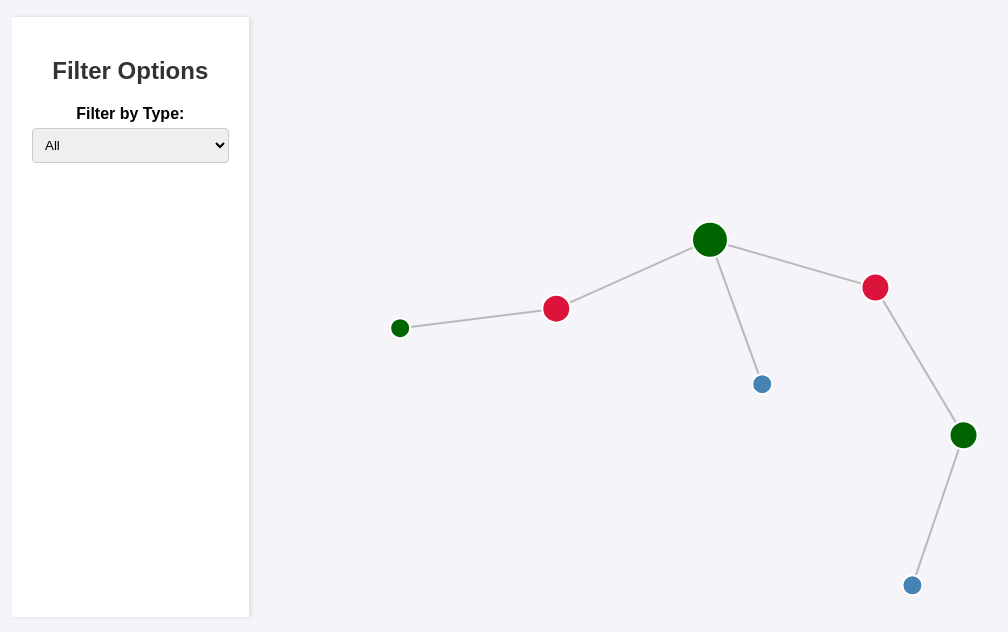
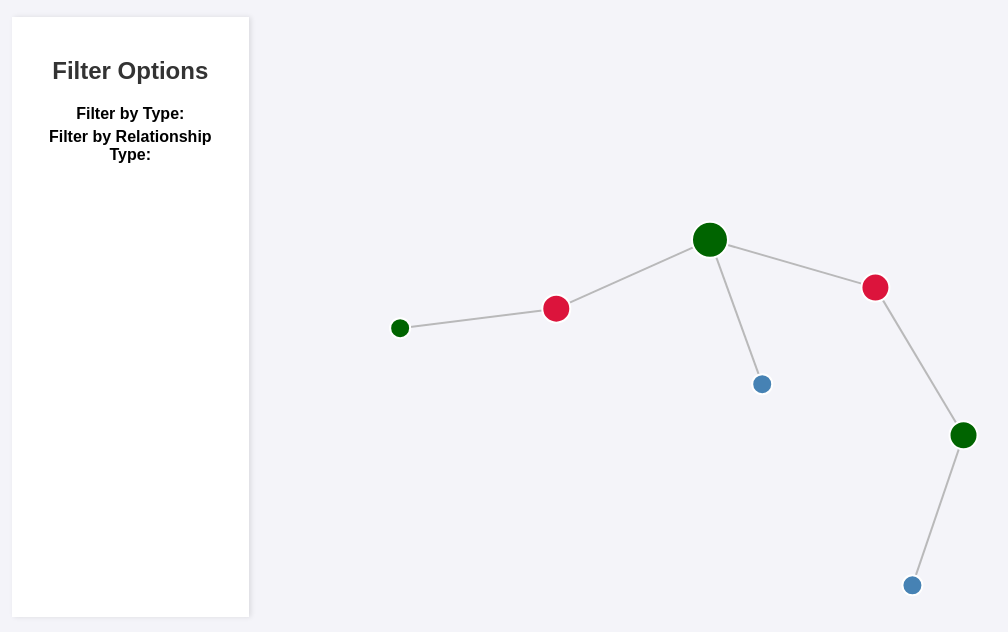
Before and after one commit to p1r8k1ng/data-vis-demo, a plain HTML site: page index.html in a window 1280 px wide. Shown: the part 60-692 px from the top of the page, without its empty margins (28-1036 px from the left). Drawn offline with nearby package versions, Linux system fonts and the light colour scheme.

Commit message:
dynamic filtering

```diff
--- a/index.html
+++ b/index.html
@@ -11,21 +11,13 @@
     <div class="container">
         <aside class="sidebar">
             <h2>Filter Options</h2>
-            <div>
-                <label for="type">Filter by Type:</label>
-                <select id="type">
-                    <option value="all">All</option>
-                    <option value="Painting">Painting</option>
-                    <option value="Sculpture">Sculpture</option>
-                    <option value="Manuscript">Manuscript</option>
-                    <option value="Drawing">Drawing</option>
-                    <option value="Photograph">Photograph</option>
-                    <option value="Installation">Installation</option>
-                    <option value="Relic">Relic</option>
-                    <option value="Architecture">Architecture</option>
-                    <option value="Digital Art">Digital Art</option>
-                    <option value="Ceramic">Ceramic</option>
-                </select>
+            <div id="type-filters">
+                <label>Filter by Type:</label>
+                <div id="type-checkboxes"></div>
+            </div>
+            <div id="relationship-filters">
+                <label>Filter by Relationship Type:</label>
+                <div id="relationship-checkboxes"></div>
             </div>
         </aside>
         <div id="graph"></div>
```
